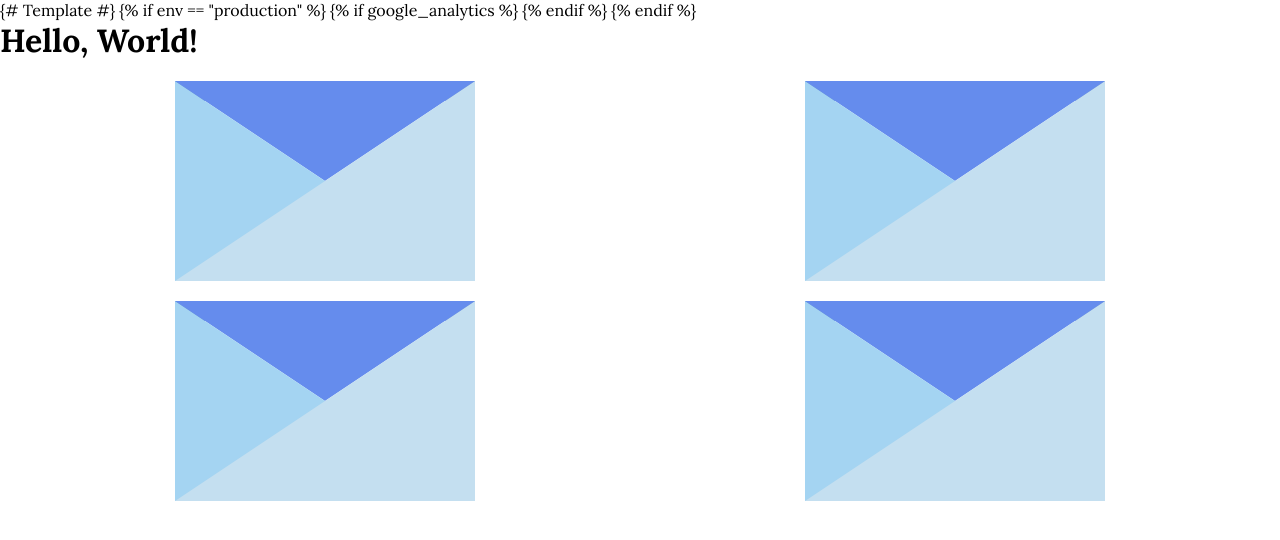
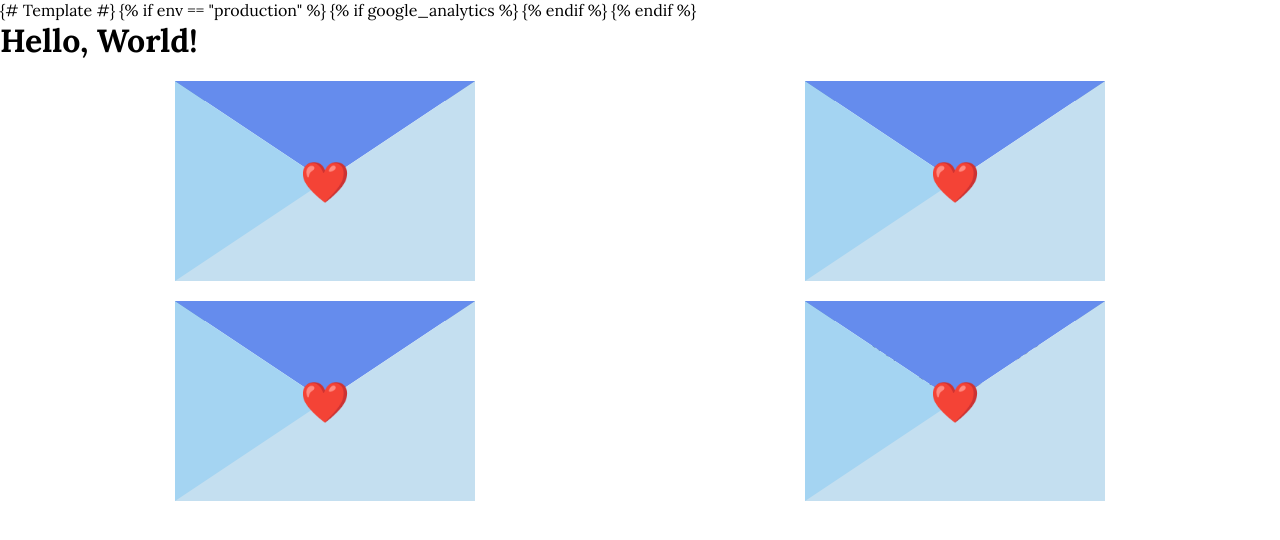
Before and after one commit to michigandaily/love-edition-2025, a React (Vite) app: page / in a window 1280 px wide. Shown: the top 540 px of the page. Built offline with nearby package versions, Linux system fonts and the light colour scheme.

Commit message:
added hearts

```diff
--- a/src/js/components/Grid.tsx
+++ b/src/js/components/Grid.tsx
@@ -6,7 +6,7 @@ const Grid: React.FC = () => {
     "Hey",
     "Wassup",
     "Hello",
-    "Hi"
+    "Hiadleaeahd\nkeakdkjeabdkbakdas\njjjjjj\bjjjjjjjjs\nsssss\nssss"
   ]; // random text for testing (READ LOVENOTES text into here!!!)
 
   const renderNotecards = () => {
--- a/src/js/components/Notecard.css
+++ b/src/js/components/Notecard.css
@@ -60,9 +60,14 @@
   width: 80%;
   height: 80%;
   background-color: white;
+  overflow:scroll;
   border-radius: 15px;
   z-index: 2;
   transition: 0.5s;
+  text-align: center;
+  word-wrap: break-word; /* Ensures long words wrap properly */
+  white-space: normal; /* Ensures text wraps to new lines */
+  transition: transform 0.3s ease, box-shadow 0.3s ease;
 }
 
 .letter p {
@@ -83,6 +88,14 @@
 }
 
 .wrapper:hover .letter {
-  transform: translateY(-50px);
+  transform: translateY(-80px);
   transition-delay: 0.5s;
 }
+
+.heart {
+  position: absolute;
+  top: 50%;
+  left: 50%;
+  transform: translate(-50%, -50%);
+  font-size: 40px;
+}
--- a/src/js/components/Notecard.tsx
+++ b/src/js/components/Notecard.tsx
@@ -9,7 +9,9 @@ const Notecard: React.FC<NotecardProps> = ({ text }) => {
     <div className="wrapper">
       <div className="lid one"></div>
       <div className="lid two"></div>
-      <div className="envelope"></div>
+      <div className="envelope">
+      <div className="heart">❤️</div>
+      </div>
       <div className="letter">
         <p>{text}</p>
       </div>
```
